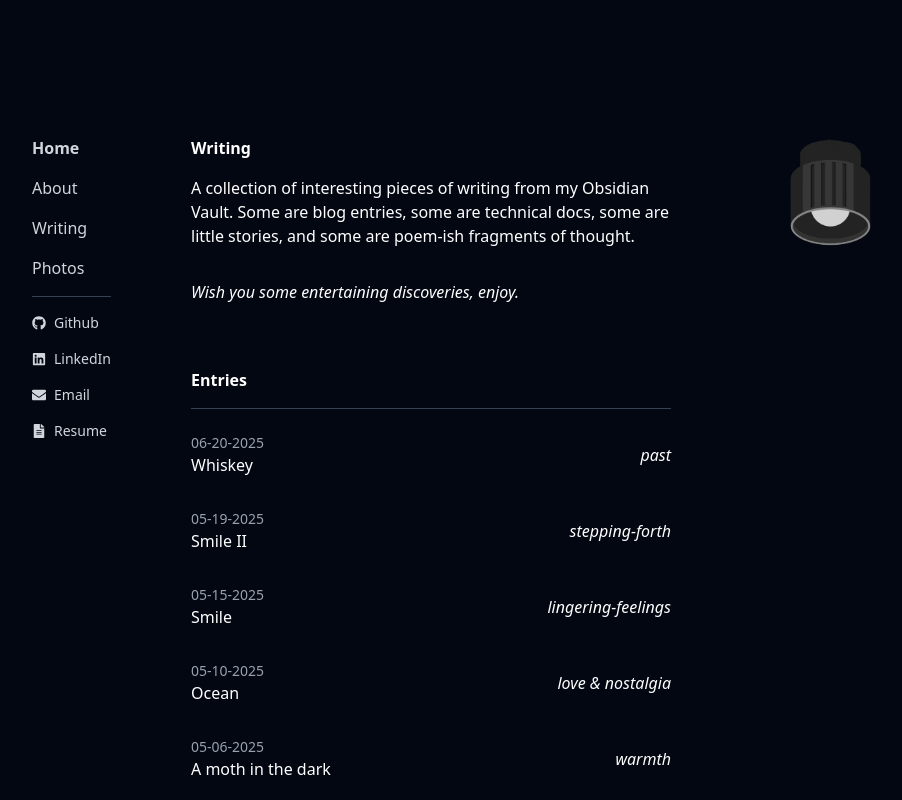
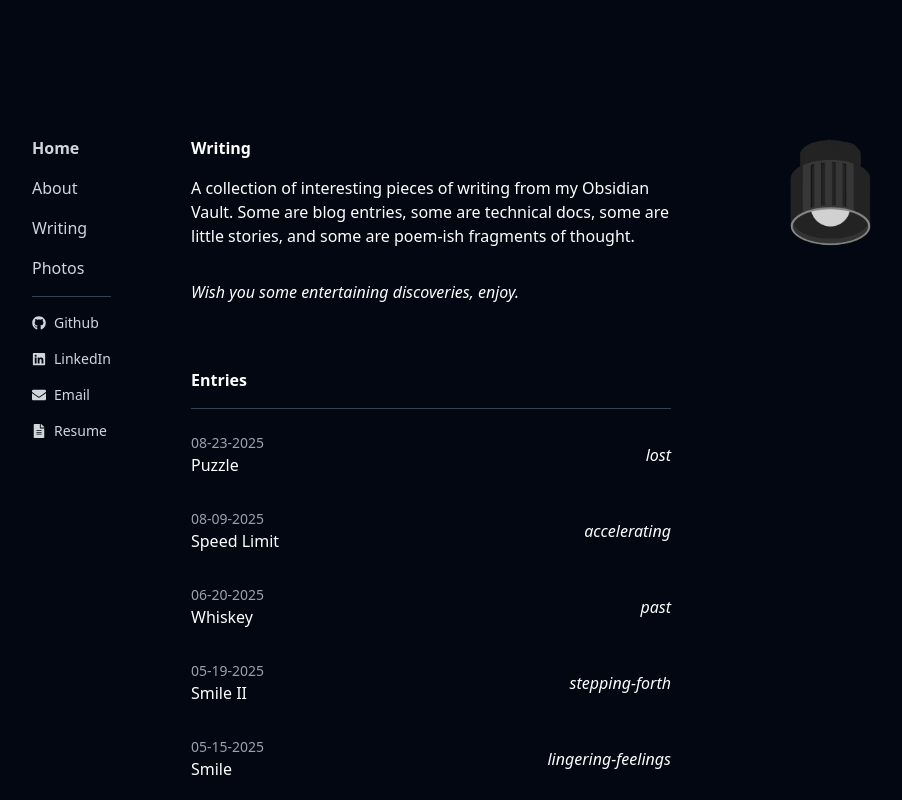
Before and after one commit to vichua2006/personal-site, a React (Vite) app: page /writing in a window 1280 px wide. Shown: the top 800 px of the page, without its empty margins (209-1111 px from the left). Built offline with nearby package versions, Linux system fonts and the light colour scheme.

Commit message:
chore: missed slug file

```diff
--- a/src/data/postSlugs.ts
+++ b/src/data/postSlugs.ts
@@ -1,5 +1,7 @@
 
 const postSlugs = [
+    "puzzle",
+    "speed-limit",
     "whiskey",
     "smile2",
     "smile",
```
